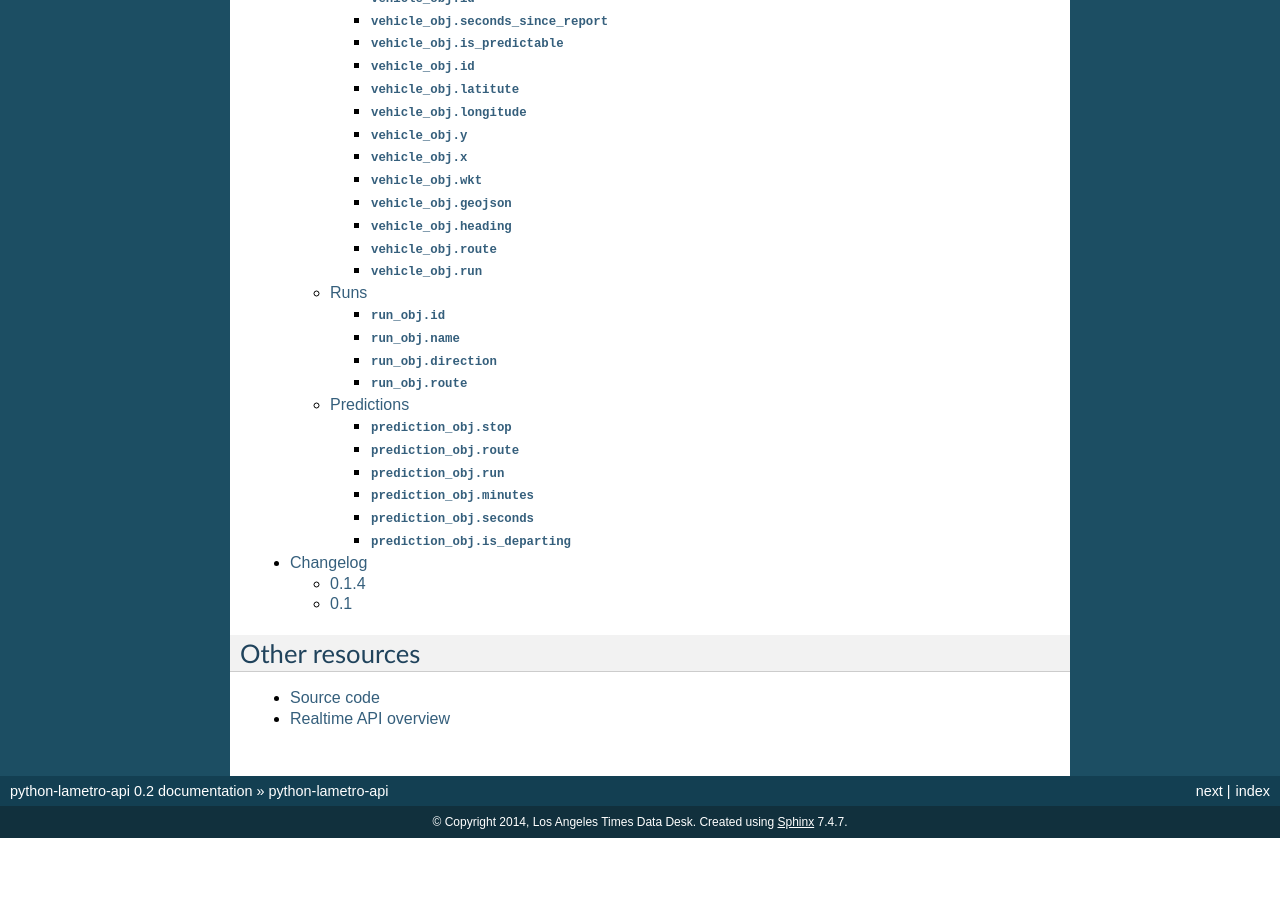
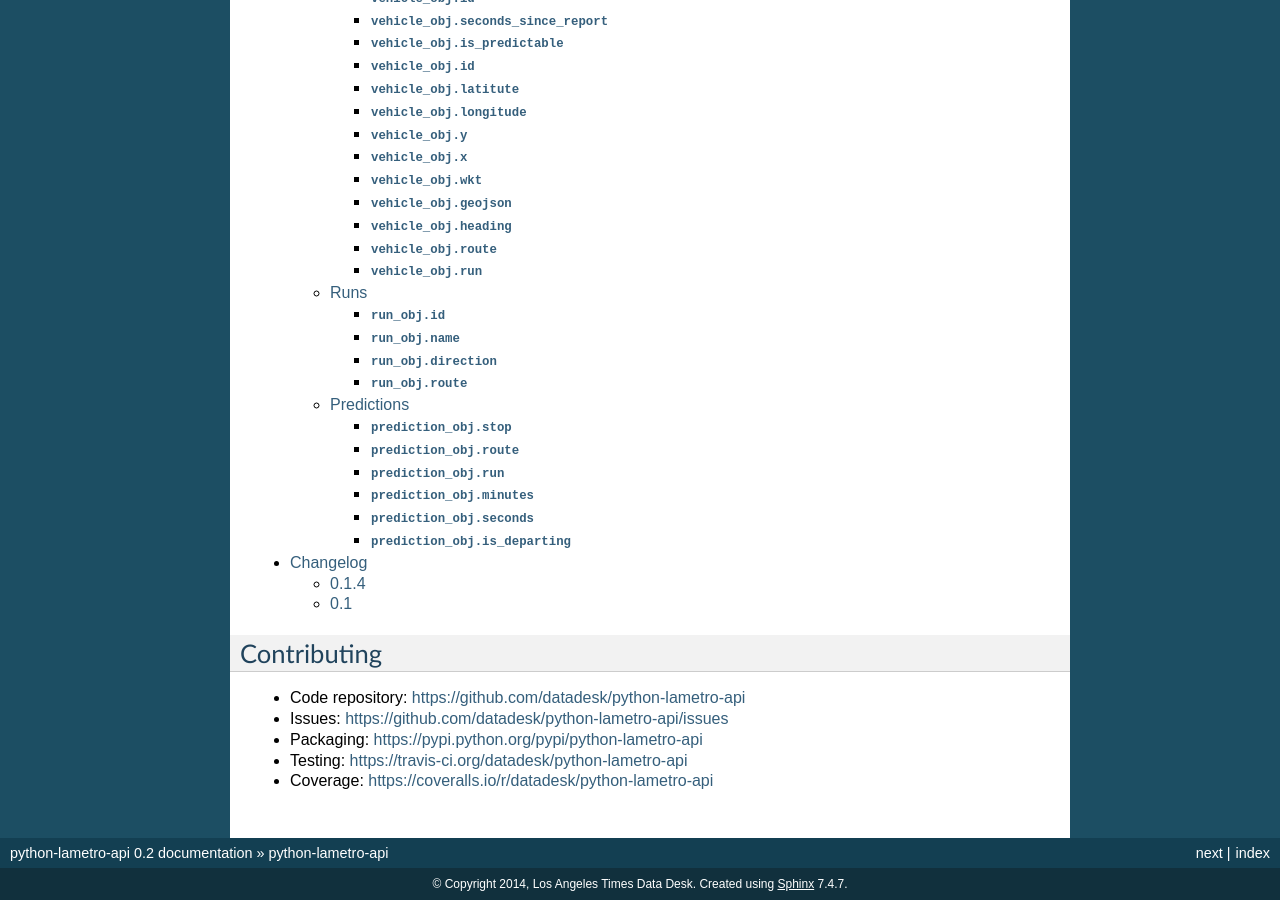
Before and after one commit to datadesk/python-lametro-api, a Sphinx documentation site: the page built from docs/index.rst, in a window 1280 px wide and 900 px high, scrolled down 1021 px. Built offline with Sphinx 7.4.7, drawn with Linux system fonts in a browser that asks for light colours; before the commit the page ends 1859 px from its top, so only the background shows below that; some of the changed text lies outside the part shown.

Commit message:
Linklist

```diff
--- a/docs/index.rst
+++ b/docs/index.rst
@@ -21,8 +21,11 @@ Documentation
    busdata
    changelog
 
-Other resources
-===============
+Contributing
+============
 
-* `Source code <https://github.com/datadesk/python-lametro-api>`_
-* `Realtime API overview <http://developer.metro.net/introduction/realtime-api-overview/>`_
+* Code repository: `https://github.com/datadesk/python-lametro-api <https://github.com/datadesk/python-lametro-api>`_
+* Issues: `https://github.com/datadesk/python-lametro-api/issues <https://github.com/datadesk/python-lametro-api/issues>`_
+* Packaging: `https://pypi.python.org/pypi/python-lametro-api <https://pypi.python.org/pypi/python-lametro-api>`_
+* Testing: `https://travis-ci.org/datadesk/python-lametro-api <https://travis-ci.org/datadesk/python-lametro-api>`_
+* Coverage: `https://coveralls.io/r/datadesk/python-lametro-api <https://coveralls.io/r/datadesk/python-lametro-api>`_
```
Also changed, not shown: 6 other files.
